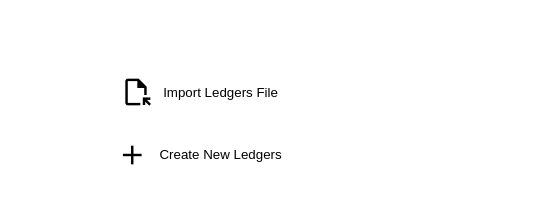
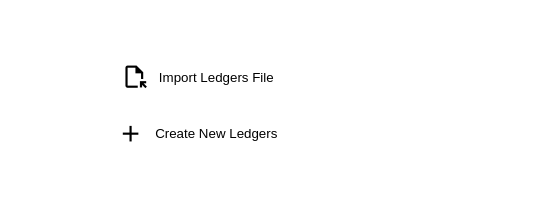
Before and after one commit to dmaccarthy/simple_ledger, a plain HTML site: page docs/index.html in a window 390 px wide. Shown: the whole page, 540 px wide, since content can reach past the window. Drawn offline with nearby package versions, Linux system fonts and the light colour scheme.

Commit message:
Improve screen size responsiveness

```diff
--- a/docs/style.css
+++ b/docs/style.css
@@ -5,7 +5,7 @@
 }
 
 body {
-    min-width: 540px;
+    min-width: 512px;
     max-width: 1024px;
     margin: auto;
     margin-top: 0.5em;
@@ -13,8 +13,14 @@ body {
     font-family: "Noto Sans", "Open Sans", Oxygen, sans-serif;
 }
 
-.material-symbols-outlined {font-size: 32px}
-input[type=date] {font-size: 16px}
+@media (max-width: 640px) {
+
+body {font-size: 80%}
+
+}
+
+.material-symbols-outlined {font-size: 200%}
+input[type=date] {font-size: 1em}
 .Hidden {display: none}
 
 #OpenFile {
```
